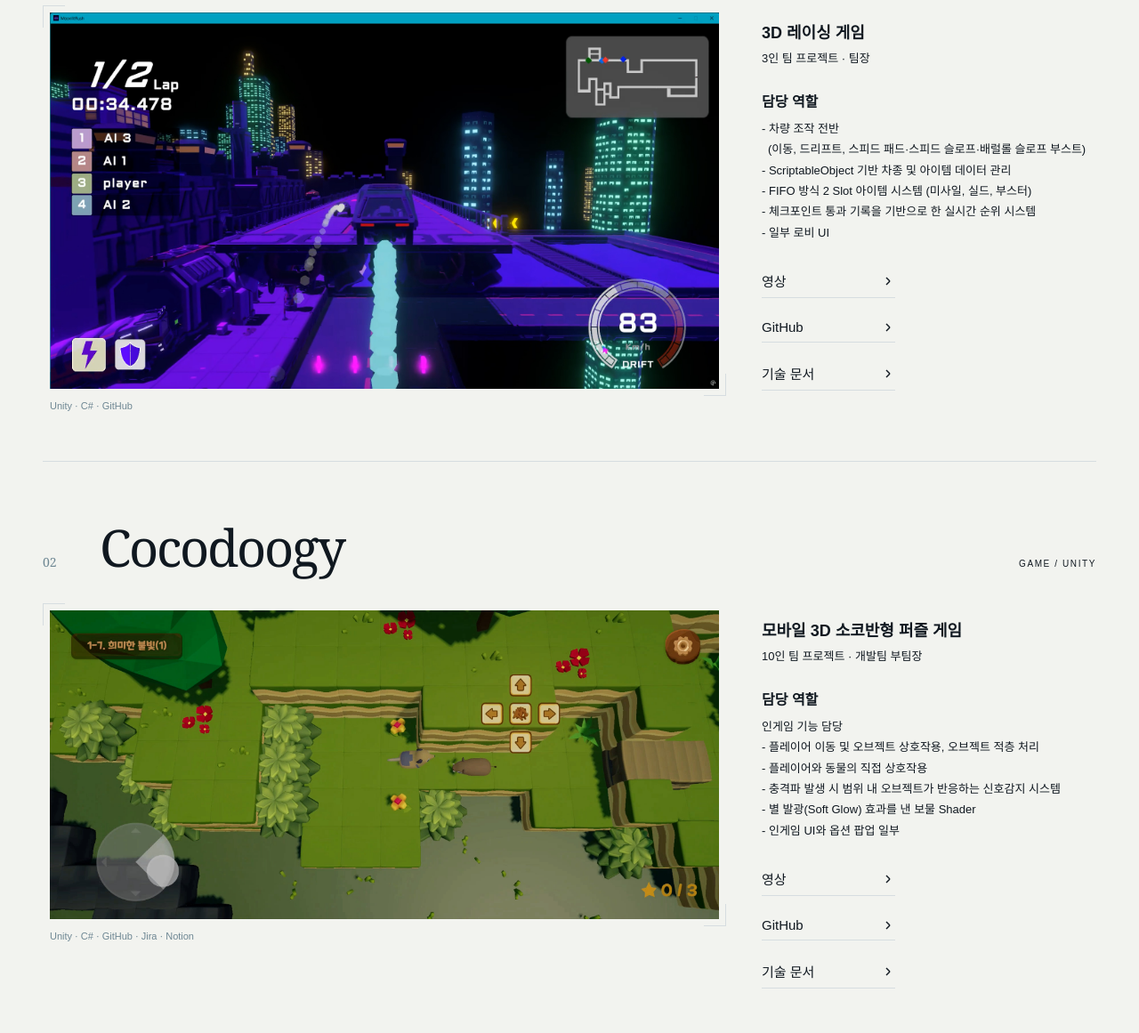
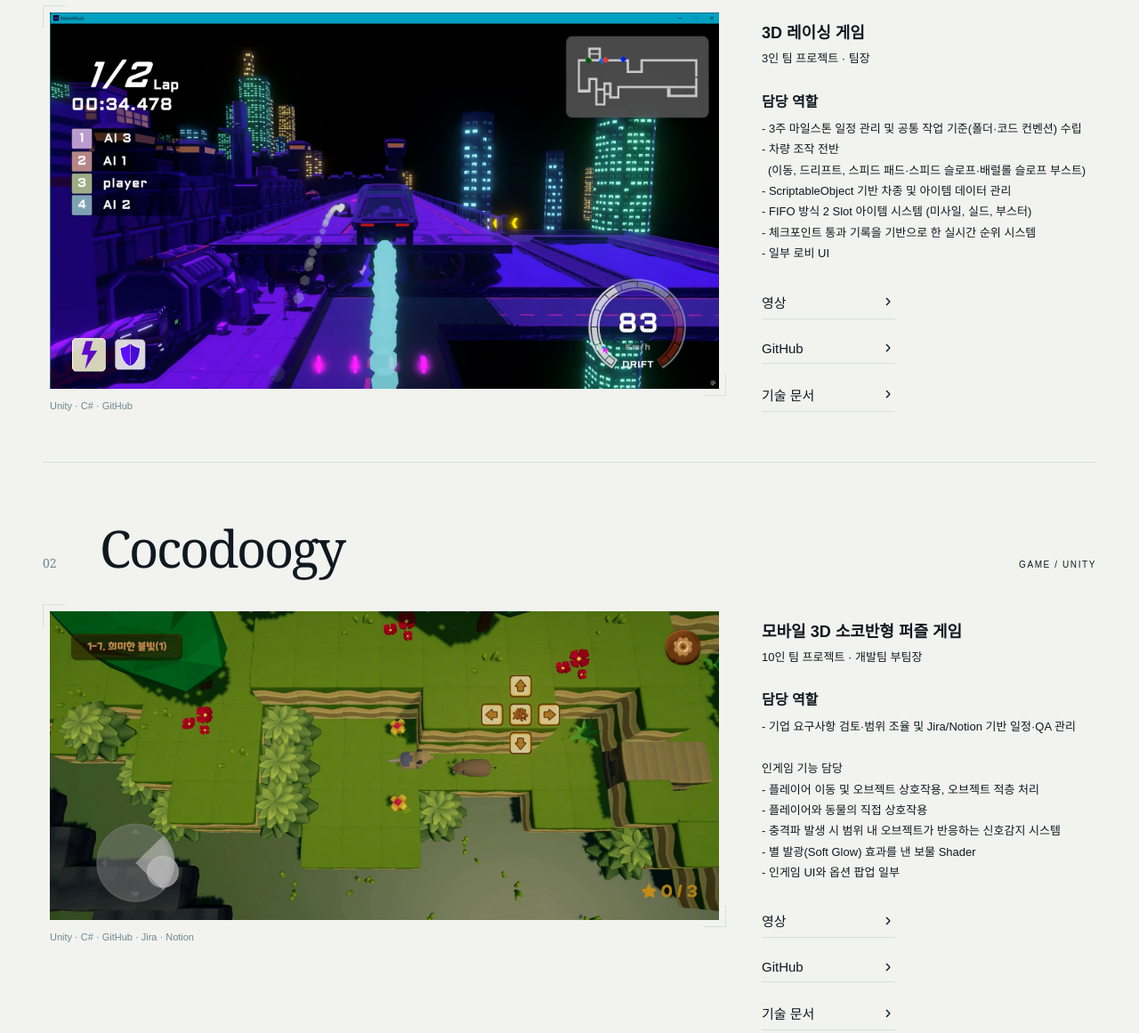
Before and after one commit to devschnee/pfschnee, a plain HTML site: page index.html in a window 1280 px wide. Shown: the part 1180-2341 px from the top of the page at 89% size. Drawn offline with Linux system fonts and the light colour scheme.

Commit message:
설명추가

```diff
--- a/index.html
+++ b/index.html
@@ -115,6 +115,7 @@
                         <p>3인 팀 프로젝트 · 팀장</p>
                         <h4>담당 역할</h4>
                         <ul class="project-description">
+                            <li>3주 마일스톤 일정 관리 및 공통 작업 기준(폴더·코드 컨벤션) 수립</li>
                             <li>차량 조작 전반 <span>(이동, 드리프트, 스피드 패드·스피드 슬로프·배럴롤 슬로프 부스트)</span></li>
                             <li>ScriptableObject 기반 차종 및 아이템 데이터 관리</li>
                             <li>FIFO 방식 2 Slot 아이템 시스템 (미사일, 실드, 부스터)</li>
@@ -182,6 +183,7 @@
                         <p>10인 팀 프로젝트 · 개발팀 부팀장</p>
                         <h4>담당 역할</h4>
                         <ul class="project-description">
+                            <li>기업 요구사항 검토·범위 조율 및 Jira/Notion 기반 일정·QA 관리</li><br>
                             인게임 기능 담당
                             <li>플레이어 이동 및 오브젝트 상호작용, 오브젝트 적층 처리</li>
                             <li>플레이어와 동물의 직접 상호작용</li>
@@ -319,6 +321,7 @@
                             <li>LLM 감성·주제·키워드 분석 + 키워드 규칙 기반 fallback 분석</li>
                             <li>감성 비율(파이/막대)·토픽 분포·신뢰도 분포 차트 시각화</li>
                             <li>Steam 추천 여부 대비 정확도와 평균 신뢰도 검증</li>
+                            <li>리뷰 데이터 수집·지표 정의 및 대시보드 화면 구성</li>
                         </ul>
                         <div class="project-links">
                             <a href="https://github.com/devschnee/steam-review-analyzer" class="t-learn" target="_blank"
```
